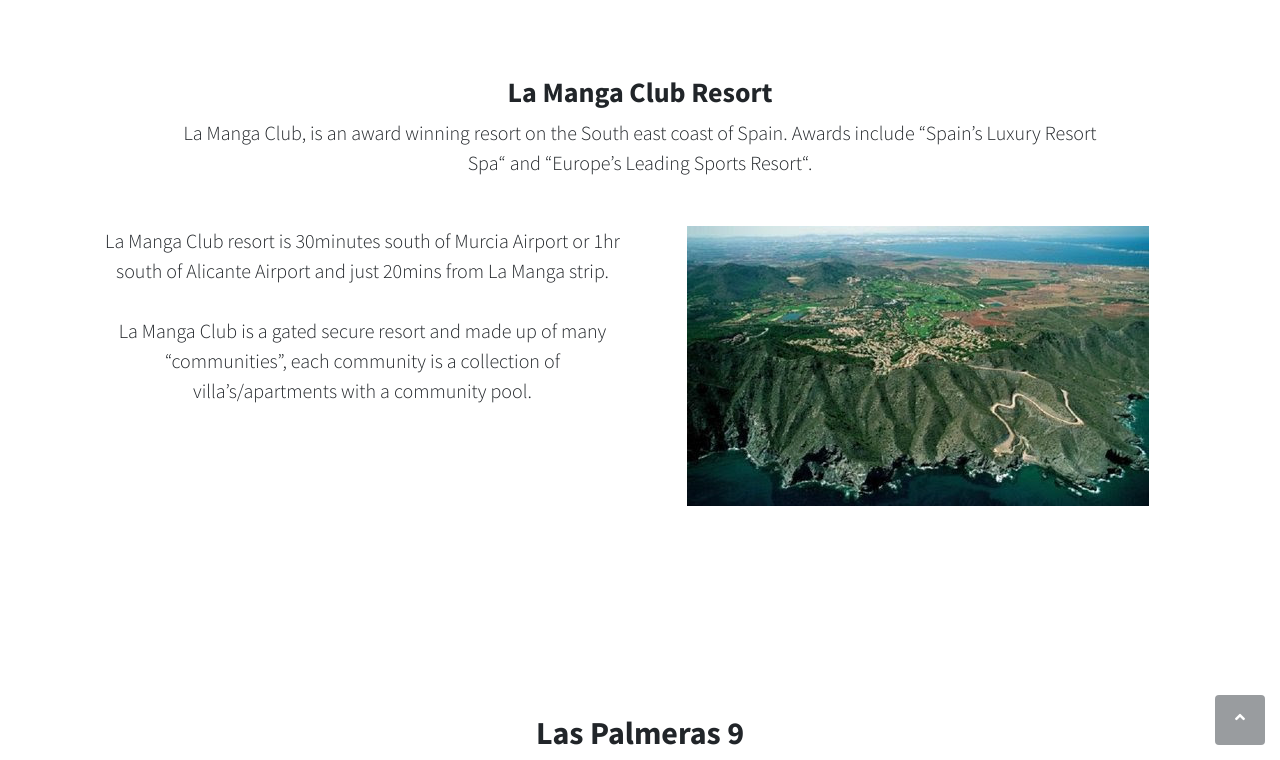
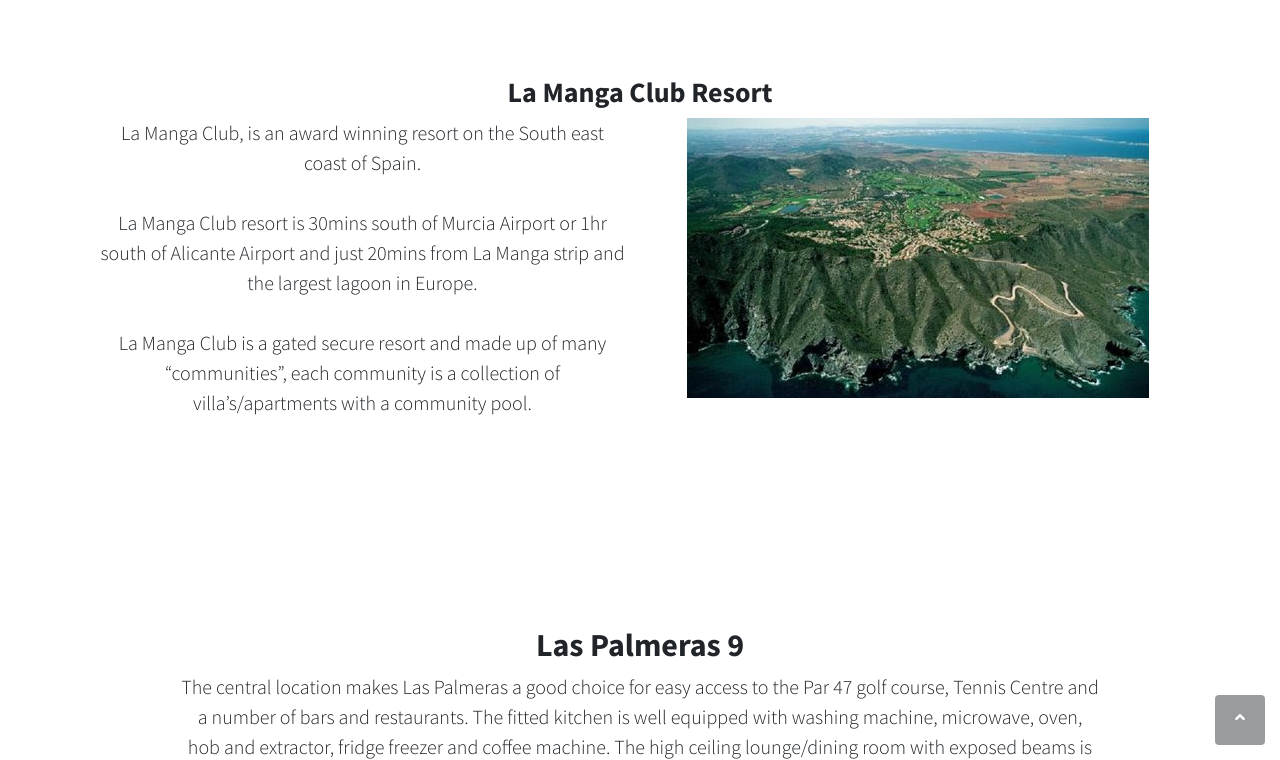
Before and after one commit to richsteer/richsteer.github.io, a Jekyll site: the page built from index.html, in a window 1280 px wide and 900 px high, scrolled down 1244 px, cut to the strip 140-900 px from the top of the window. Built offline with Jekyll 4.4.1, drawn with Linux system fonts in a browser that asks for light colours.

Commit message:
Update index.html

```diff
--- a/index.html
+++ b/index.html
@@ -19,16 +19,15 @@
         <div class="row">
             <div class="col-lg-10 mx-auto">
                 <h3>La Manga Club Resort</h3>
-                <p class="lead mb-5">
-                    La Manga Club, is an award winning resort on the South east coast of Spain. Awards include “Spain’s Luxury Resort Spa“ and “Europe’s Leading Sports Resort“.
-                </p>
             </div>
         </div>
 
 
         <div class="row mx-auto">
             <p class="lead mb-5 col-lg-6">
-                La Manga Club resort is 30minutes south of Murcia Airport or 1hr south of Alicante Airport and just 20mins from La Manga strip.
+                La Manga Club, is an award winning resort on the South east coast of Spain.
+                <br><br>
+                La Manga Club resort is 30mins south of Murcia Airport or 1hr south of Alicante Airport and just 20mins from La Manga strip and the largest lagoon in Europe.
                 <br><br>
                 La Manga Club is a gated secure resort and made up of many “communities”, each community is a collection of villa’s/apartments with a community pool.
             </p>
```
